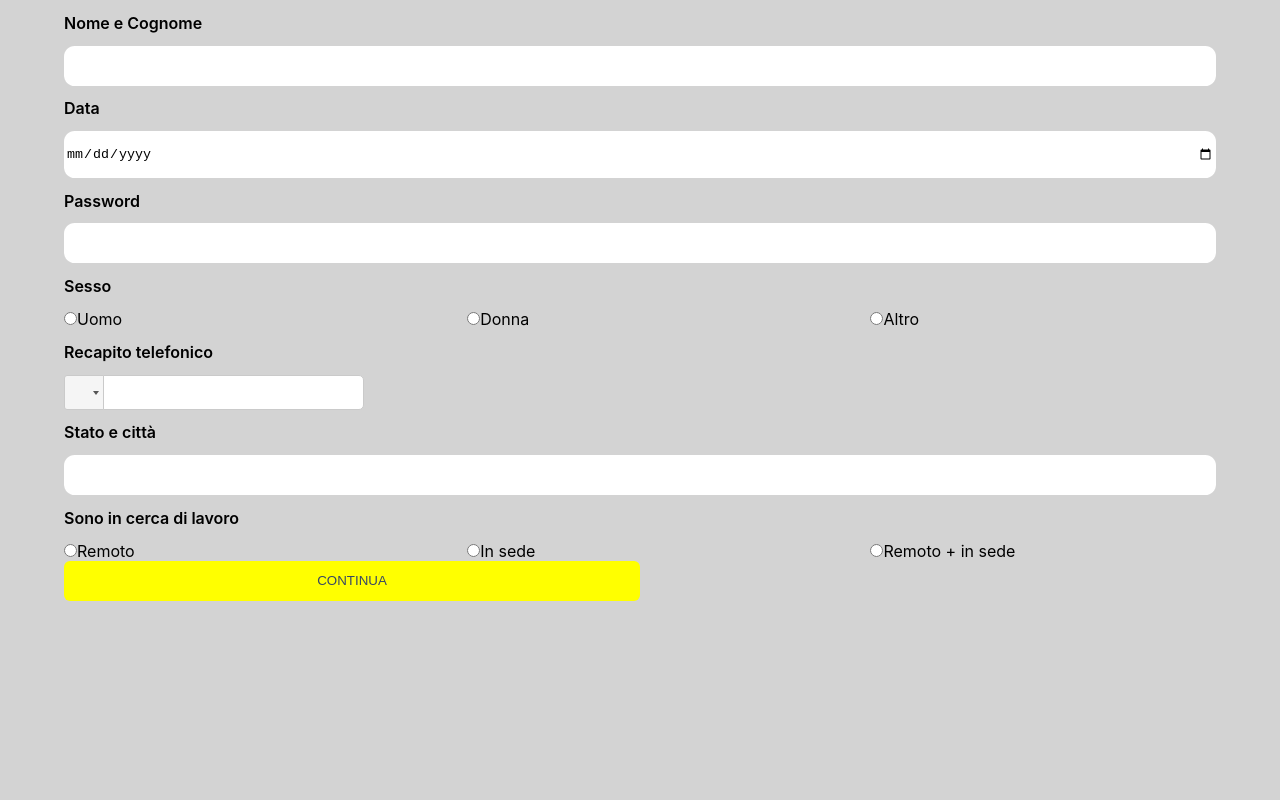
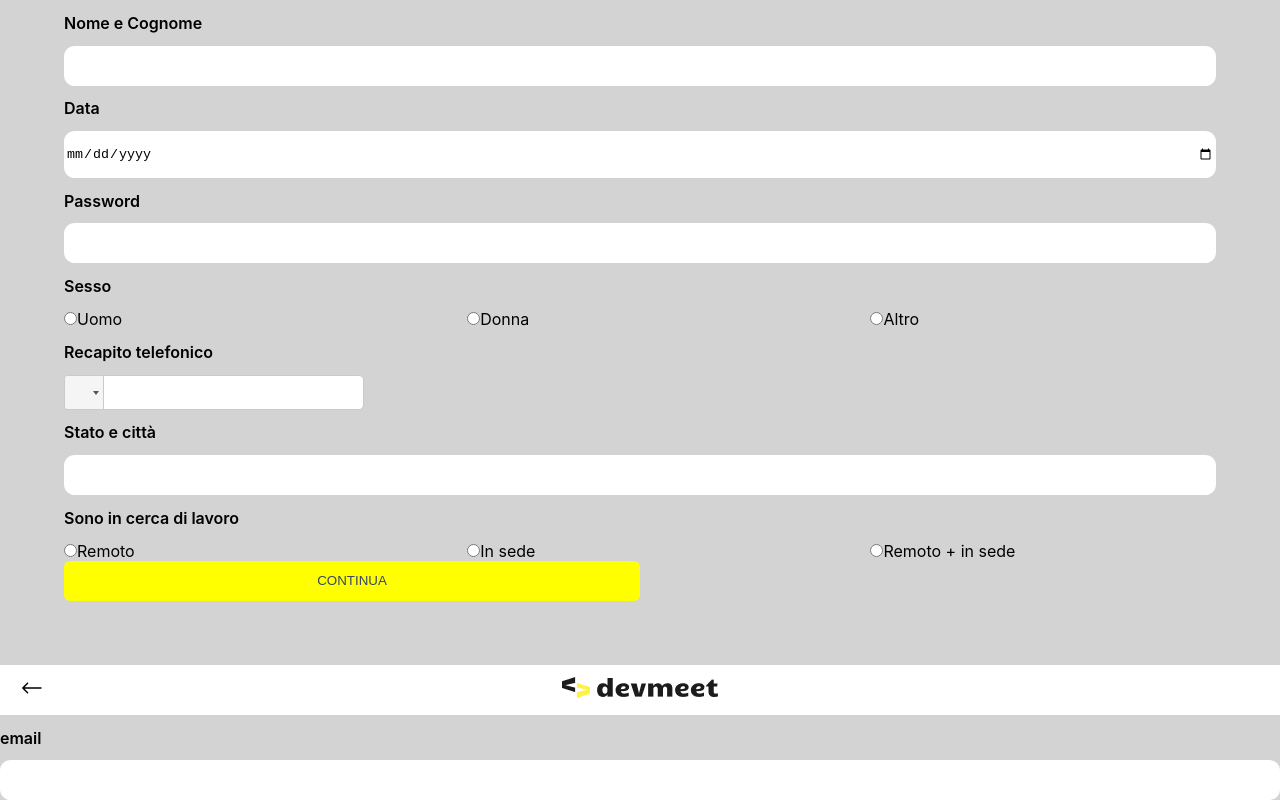
Before and after one commit to Emiliano-S/devmeet, a React (Create React App) app: page / in a window 1280 px wide. Shown: the part 2398-3198 px from the top of the page. Before the commit the page ends 2999 px from the top, so only its background shows below. Built offline with nearby package versions, Linux system fonts and the light colour scheme; the HTML template or start-up script is replaced by a standard one.

Commit message:
Local merge

```diff
--- a/src/App.js
+++ b/src/App.js
@@ -6,6 +6,7 @@ import { NavBar } from './components/NavBar';
 import SignUp from './components/SignUp';
 import Form from './components/Form';
 import data from './data/db';
+import Login from './components/Login';
 
 function App() {
   const [dbCard, setdbCard] = useState(data);
@@ -17,6 +18,7 @@ function App() {
         <NavBar options back={'#'}/>
         <CardContainer data={dbCard}/>
         <Form/>
+        <Login />
     </div>
   );
 }
--- /dev/null
+++ b/src/components/Login.js
@@ -0,0 +1,16 @@
+import {NavBar} from './NavBar'
+import FormRow from './FormRow'
+
+
+
+function Login () {
+    return (
+        <div>
+            <NavBar back />
+            <FormRow email text={'email'} />
+        </div>
+    )
+}
+
+
+export default Login
```
